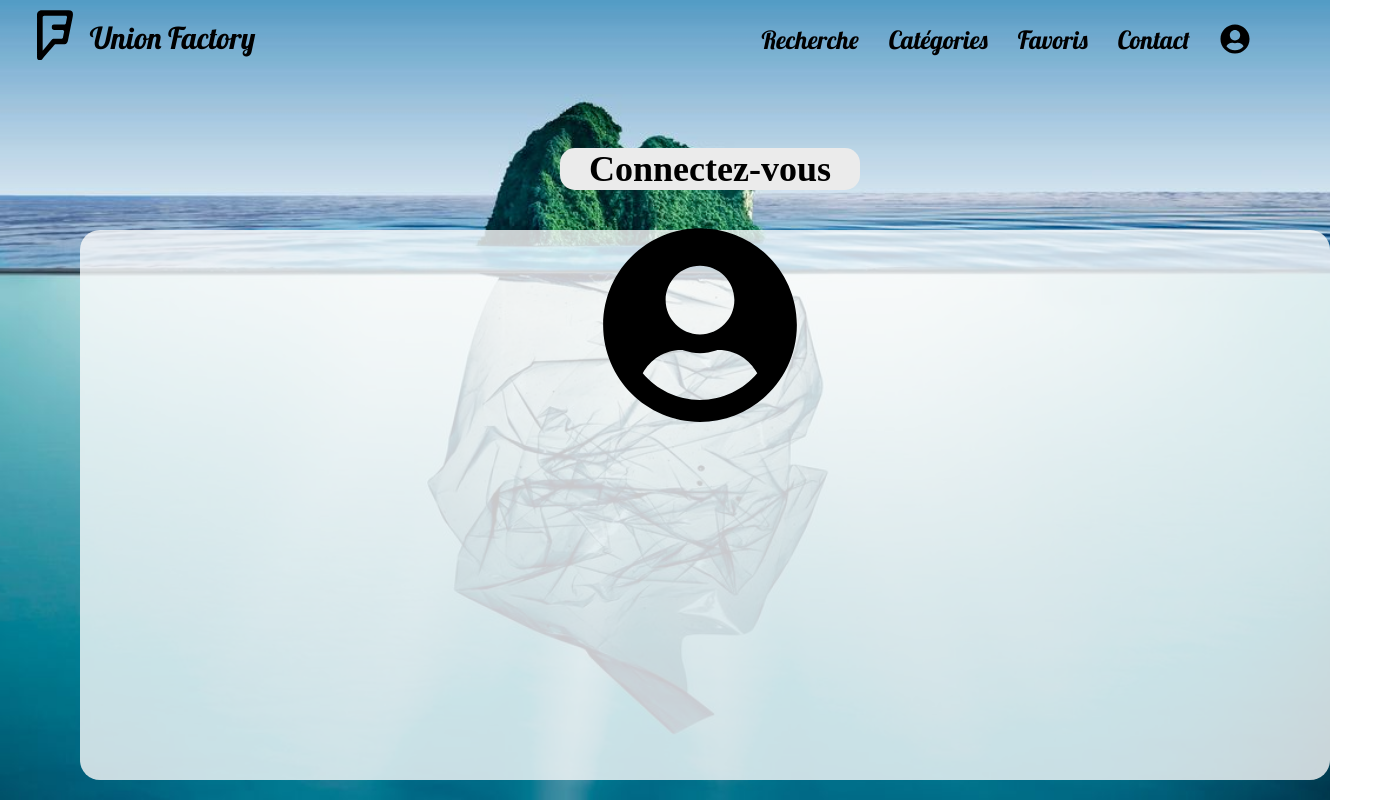
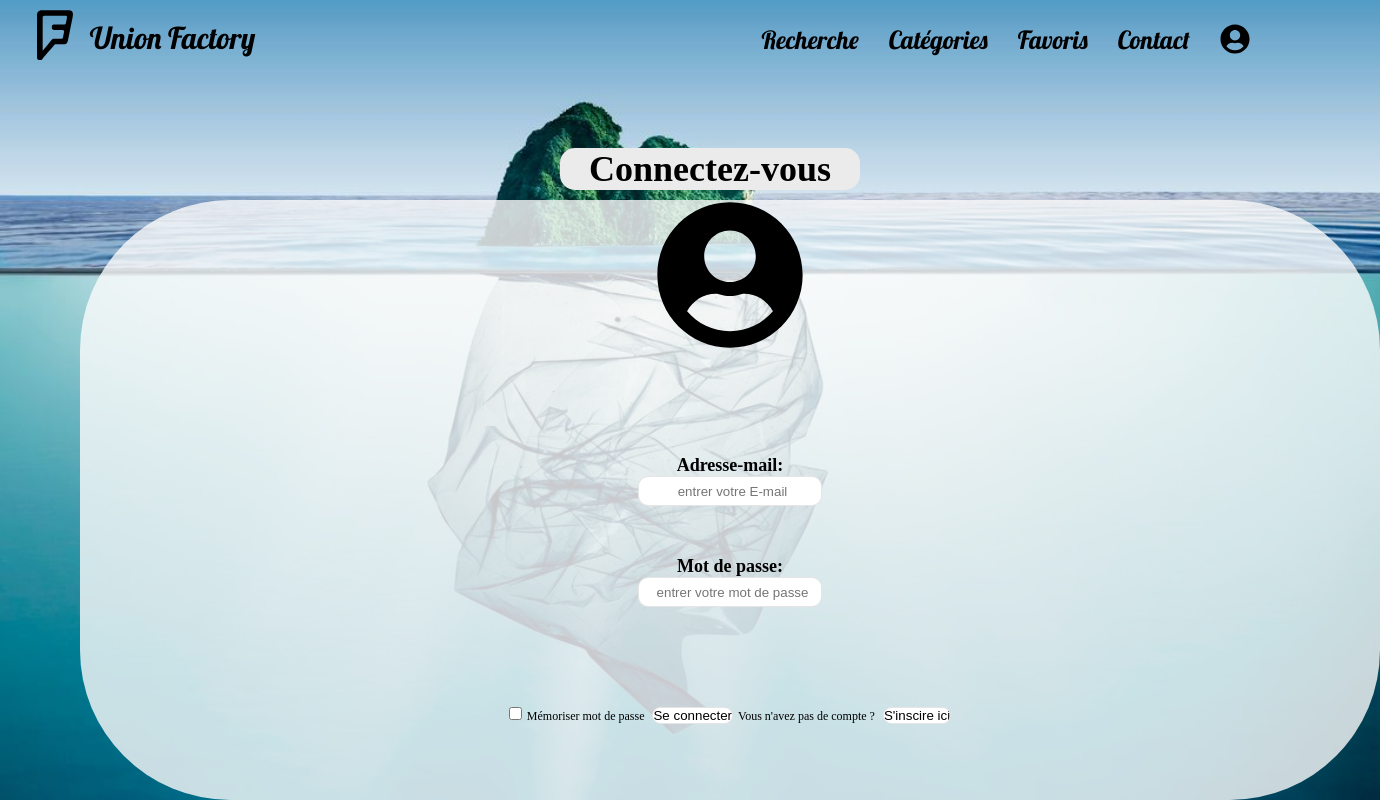
Before and after one commit to TheoLandemaine/Union_Factory, a React (Create React App) app in the folder union_factory/: page /profil in a window 1280 px wide. Shown: the whole page, 1380 px wide, since content can reach past the window. Built offline with nearby package versions, Linux system fonts and the light colour scheme.

Commit message:
add profil

```diff
--- a/union_factory/src/components/Profil.js
+++ b/union_factory/src/components/Profil.js
@@ -6,15 +6,98 @@ const Profil = () => (
         <div className="profilBody">
             <div className="titre">
                 <h1>Connectez-vous</h1>
+
             </div>
+
             <section className="container">
-                <div className="cadre"></div>
+                <div className="cadre">
                 <div>
                     <FaUserCircle id="ConnectionLogo"/>
                 </div>
 
+                <div className='mail'>
+
+                  <div>
+                      <h2>Adresse-mail:</h2>
+                      <input type='text' placeholder="entrer votre E-mail" required/>
+
+
+
+                  </div>
+                  <div className='mdp'>
+                      <h2>Mot de passe:</h2>
+                      <input type='text' placeholder="entrer votre mot de passe" required/>
+
+
+                  </div>
+
+
+
+                  <div>
+
+                  <input type='checkbox' name="mdp"></input>
+                  <label for="mdp">Mémoriser mot de passe </label>
+
+                  <input class="login"
+                         type="button"
+                         value="Se connecter"/>
+                           <label for="sign-up">Vous n'avez pas de compte ? </label>
+
+
+                 <input class="sign-up"
+
+
+                            type="button"
+                            value="S'inscire ici"/>
+
+
+
+
+
+
+
+
+
+
+
+
+
+
+
+
+
+
+
+
+
+
+
+                   </div>
+
+
+
+
+
+
+
+
+
+
+
+
+              </div>
+                </div>
+
+
+
             </section>
+
+
+
+
         </div>
+
+
     </>
 )
 
--- a/union_factory/src/css/style.css
+++ b/union_factory/src/css/style.css
@@ -89,27 +89,82 @@ PAGE DE CONNECTION
 }
 
 .cadre{
-  height: 550px;
-  width: 1250px;
+  height: 600px;
+  flex-direction: column;
+  display: flex;
+  align-items: center;
+
+  width: 1300px;
   background-color: #555;
   position: absolute;
-  top: 230px;
-  background-color: rgb(252, 252, 252);
-  opacity: 0.8;
+  top: 200px;
+  background-color: rgb(252, 252, 252,0.8);
   margin-right: 80px;
   margin-left: 80px;
-  border-radius: 20px;
+  border-radius: 150px;
+  font-size: 20px;
 }
 
 #ConnectionLogo{
-  position: relative;
-  display: flex;
-  justify-content: center;
-  align-items: center;
-  right: -600px;
-  font-size: 200px;
-  top: 110px;
+font-size: 150px;
+
+
+
+
+
+
 }
+.mail{
+  font-size: 12px;
+  margin-top: 100px;
+  text-align: center;
+
+}
+
+
+input{
+  margin:0 5px;
+  border-radius:10px;
+  border: 1px solid rgba(0,0,0,0.1);
+  background-color: white;
+  text-align: center;
+}
+
+input[type="text"], input[type="email"]{
+  padding-left: 5px;
+  height:30px;
+  text-align: center;
+}
+
+input[type="submit"]{
+  width:200px;
+  height:80px;
+  margin-bottom:20px;
+  text-align: center;
+}
+
+
+.mdp{
+  font-size: 12px;
+  margin-top: 50px;
+}
+
+.sign-up{
+  margin-top: 100px;
+
+
+}
+
+.login{
+  margin-top: 100px;
+  text-align: center;
+
+}
+
+
+
+
+
 
 
 
```
Also changed, not shown: 1 other file (tests, documents, lock files or other folders).
